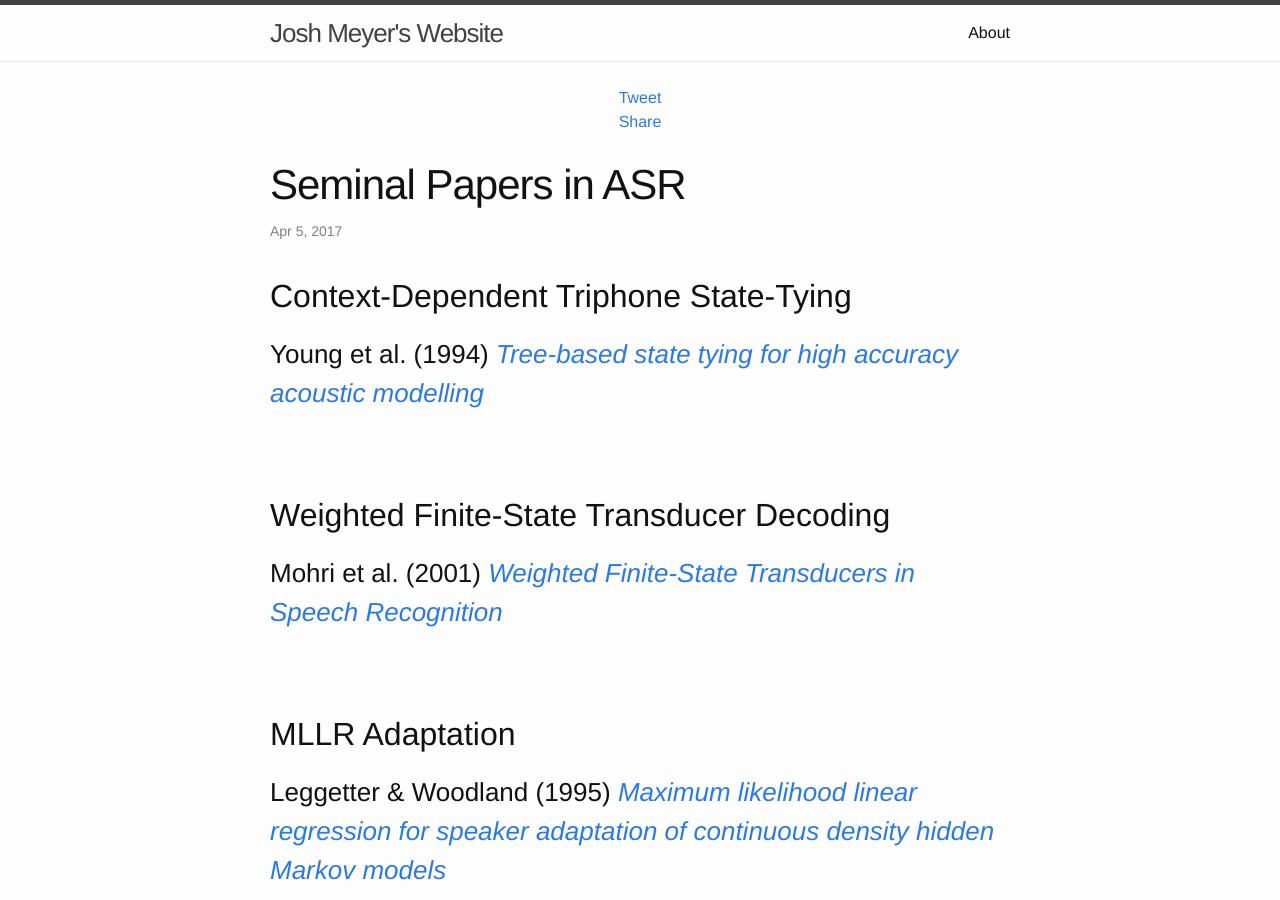
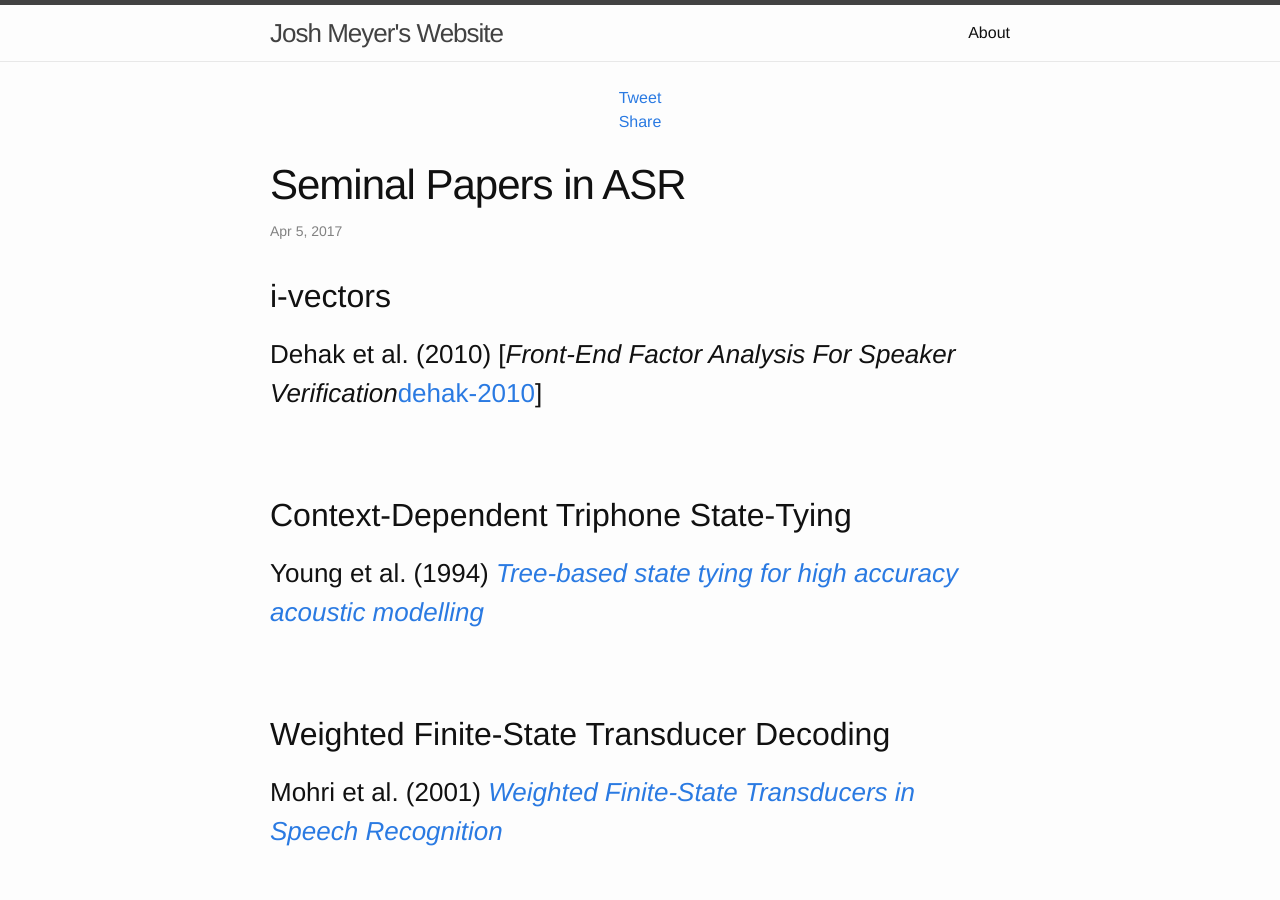
Before and after one commit to JRMeyer/jrmeyer.github.io, a Jekyll site: the page built from _posts/2017-04-05-seminal-asr-papers.markdown, in a window 1280 px wide and 900 px high. Built offline with Jekyll 4.4.1, drawn with Linux system fonts in a browser that asks for light colours; comment, search, counter and statistics services are not loaded.

Commit message:
added ivectors paper

```diff
--- a/_posts/2017-04-05-seminal-asr-papers.markdown
+++ b/_posts/2017-04-05-seminal-asr-papers.markdown
@@ -8,6 +8,14 @@ published: True
 ---
 
 
+
+## i-vectors
+
+### Dehak et al. (2010) [*Front-End Factor Analysis For Speaker Verification*[dehak-2010]]
+
+
+<br/>
+<br/>
 
 
 ## Context-Dependent Triphone State-Tying
@@ -138,3 +146,4 @@ This paper is co-authored by Dan Povey and explains Kaldi's approach to multilin
 
 [dahl-2012]: https://www.microsoft.com/en-us/research/wp-content/uploads/2016/02/dbn4lvcsr-transaslp.pdf
 [mohri-2001]: http://www.cs.nyu.edu/~mohri/pub/csl01.pdf
+[dehak-2010]: https://www.researchgate.net/profile/Pierre_Dumouchel/publication/224166071_Front-End_Factor_Analysis_for_Speaker_Verification/links/0deec5176777115c24000000.pdf
```
